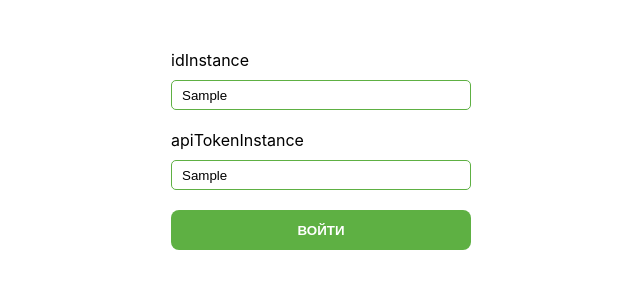
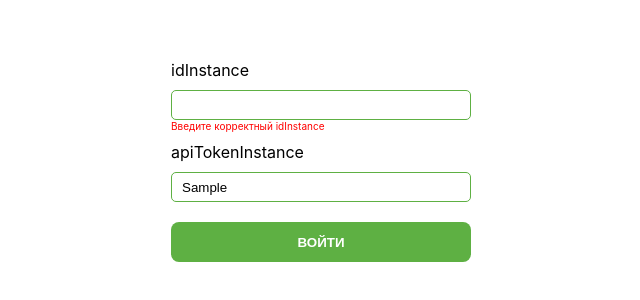
Before and after one commit to Lubov-L/green-api, a React (Create React App) app: page / in a window 1280 px wide. Both pictures are taken after typing "Sample", "Sample" into the empty fields and a click on the button "ВОЙТИ". Shown: the top 300 px of the page, without its empty margins (319-959 px from the left). Built offline with nearby package versions, Linux system fonts and the light colour scheme; no server answers; the HTML template or start-up script is replaced by a standard one.

Commit message:
добавлена валидация для всех полей

```diff
--- a/src/components/ChatWindow.jsx
+++ b/src/components/ChatWindow.jsx
@@ -49,7 +49,7 @@ const ChatWindow = ({ idInstance, apiTokenInstance }) => {
     };
 
     useEffect(() => {
-        const interval = setInterval(receiveMessages, 5000);
+        const interval = setInterval(receiveMessages, 2000);
 
         return () => {
             clearInterval(interval);
--- a/src/components/Login.jsx
+++ b/src/components/Login.jsx
@@ -1,23 +1,61 @@
-import React, {useState} from 'react';
+import React, { useState } from 'react';
 import NewChat from "./NewChat";
 
 const Login = () => {
     const [idInstance, setIdInstance] = useState('');
     const [apiTokenInstance, setApiTokenInstance] = useState('');
     const [isLoggedIn, setIsLoggedIn] = useState(false);
+    const [isIdInstanceValid, setIsIdInstanceValid] = useState(true);
+    const [isApiTokenInstanceValid, setIsApiTokenInstanceValid] = useState(true);
+
+    function validateIdInstance(id) {
+        const regex = /^\d{1,10}$/;
+        return regex.test(id);
+    }
+
+    function validateApiTokenInstance(token) {
+        const regex = /^[a-zA-Z0-9]+$/;
+        return regex.test(token);
+    }
 
     function getLogin(event) {
         event.preventDefault();
 
+        if (!validateIdInstance(idInstance) || !validateApiTokenInstance(apiTokenInstance)) {
+            if (!validateIdInstance(idInstance)) {
+                setIsIdInstanceValid(false);
+                setIdInstance('');
+            }
+
+            if (!validateApiTokenInstance(apiTokenInstance)) {
+                setIsApiTokenInstanceValid(false);
+                setApiTokenInstance('');
+            }
+
+            return;
+        }
+
         fetch(`https://api.green-api.com/waInstance${idInstance}/getStateInstance/${apiTokenInstance}`)
             .then((response) => {
-                return response.json();
-            })
-            .then(() => {
-                setIsLoggedIn(true);
+                if (response.ok) {
+                    setIsLoggedIn(true);
+                } else {
+                    setIsLoggedIn(false);
+                    if (response.status === 401) {
+                        setIsIdInstanceValid(false);
+                        setIsApiTokenInstanceValid(false);
+                    } else if (response.status === 404) {
+                        setIsIdInstanceValid(false);
+                    } else {
+                        setIsIdInstanceValid(true);
+                        setIsApiTokenInstanceValid(true);
+                    }
+                }
             })
             .catch(() => {
-                alert('Неверные данные');
+                setIsLoggedIn(false);
+                setIsIdInstanceValid(true);
+                setIsApiTokenInstanceValid(true);
             });
     }
 
@@ -29,11 +67,31 @@ const Login = () => {
         <div>
             <form onSubmit={getLogin} className="login__form">
                 <label htmlFor="instance">idInstance</label>
-                <input id="instance" type="text" value={idInstance}
-                       onChange={(event) => setIdInstance(event.target.value)}/>
+                <input
+                    id="instance"
+                    type="text"
+                    value={idInstance}
+                    onChange={(event) => {
+                        setIdInstance(event.target.value);
+                        setIsIdInstanceValid(true);
+                    }}
+                />
+                {!isIdInstanceValid && (
+                    <div className="id__invalid">Введите корректный idInstance</div>
+                )}
                 <label htmlFor="token">apiTokenInstance</label>
-                <input id="token" type="text" value={apiTokenInstance}
-                       onChange={(event) => setApiTokenInstance(event.target.value)}/>
+                <input
+                    id="token"
+                    type="text"
+                    value={apiTokenInstance}
+                    onChange={(event) => {
+                        setApiTokenInstance(event.target.value);
+                        setIsApiTokenInstanceValid(true);
+                    }}
+                />
+                {!isApiTokenInstanceValid && (
+                    <div className="token__invalid">Введите корректный apiTokenInstance</div>
+                )}
                 <button type="submit">Войти</button>
             </form>
         </div>
--- a/src/css/App.css
+++ b/src/css/App.css
@@ -34,10 +34,13 @@ input, button, .chat__window > form, .chat__window {
     width: 100%;
 }
 
+label, input {
+    margin-top: 10px;
+}
+
 input {
     height: 30px;
     border: 1px solid #5eb043;
-    margin: 10px 0 20px 0;
     padding: 0 10px;
 }
 
@@ -51,6 +54,7 @@ button {
     border-radius: 8px;
     background-color: #5eb043;
     text-transform: uppercase;
+    margin-top: 20px;
 }
 
 .contact > div,
@@ -90,6 +94,8 @@ button {
     height: 500px;
     overflow-y: scroll;
     -ms-overflow-y: scroll;
+    -ms-overflow-style: none;
+    scrollbar-width: none;
 }
 
 .chat__messages {
@@ -115,6 +121,12 @@ button {
 .chat__window > form {
     flex-direction: row;
     padding: 0 30px;
+    align-items: flex-end;
+}
+
+.chat__window > form > button,
+.chat__window > form > input {
+    margin: 0;
 }
 
 .chat__window > form > button {
@@ -124,7 +136,6 @@ button {
 
 .chat__window > form > input {
     height: 40px;
-    margin: 0;
     border: 2px solid #5eb043;
     border-radius: 5px 0 0 5px;
 }
@@ -146,7 +157,7 @@ button {
     border-radius: 15px;
 }
 
-.number__invalid {
+.number__invalid, .id__invalid, .token__invalid {
     color: red;
     font-size: 10px;
 }
```
